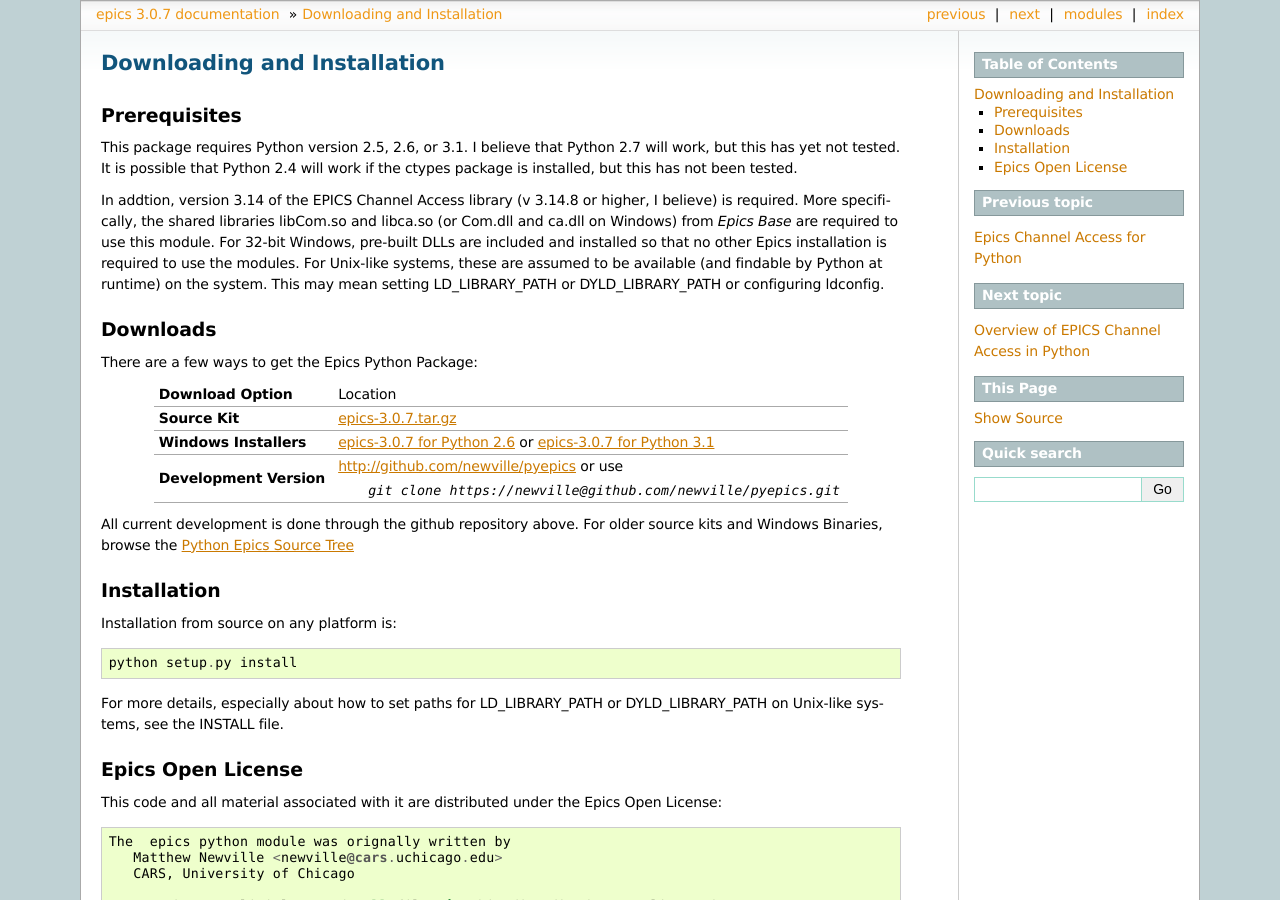
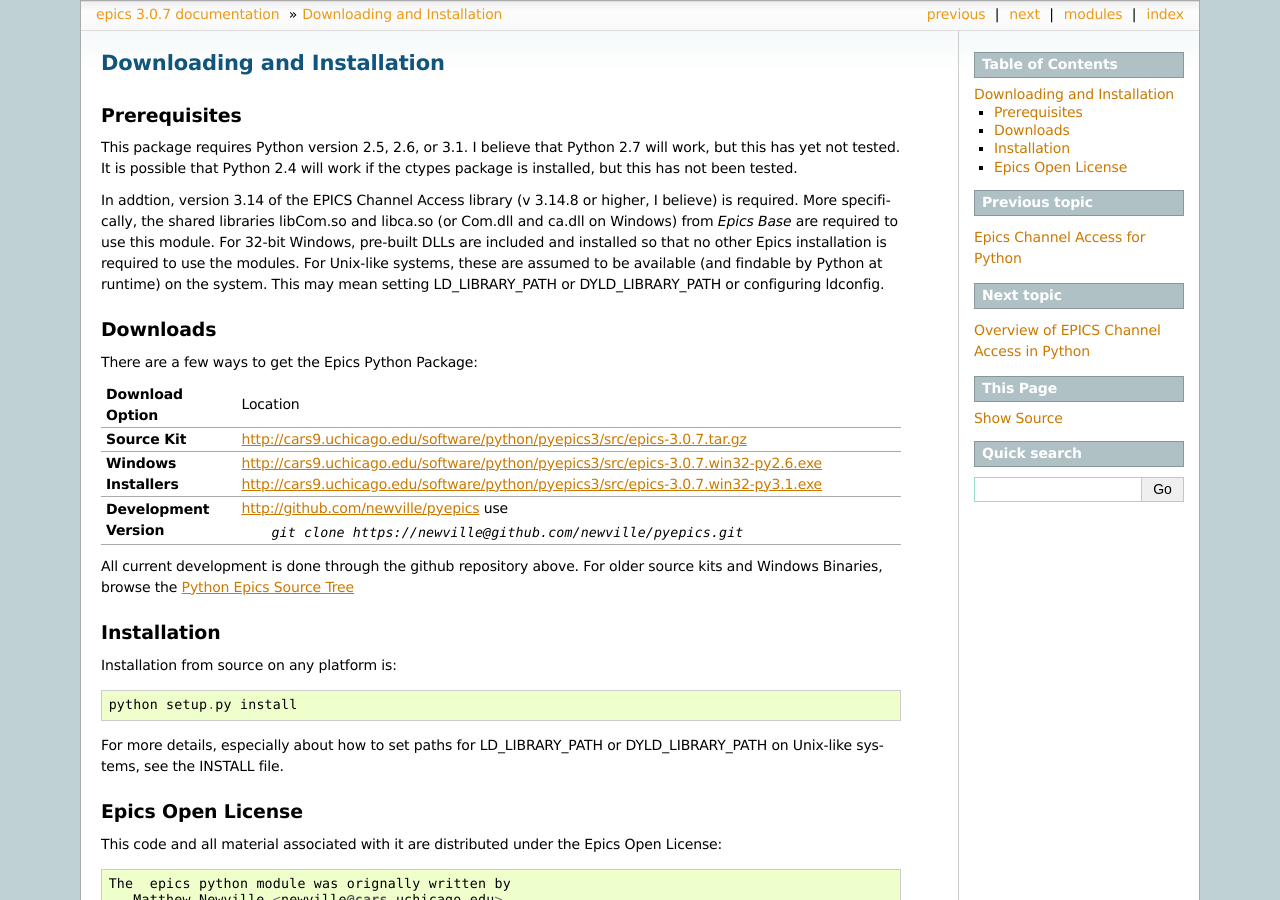
Before and after one commit to pyepics/pyepics, a Sphinx documentation site: the page built from doc/installation.rst, in a window 1280 px wide and 900 px high. Built offline with Sphinx 7.4.7, drawn with Linux system fonts in a browser that asks for light colours; formulas are drawn with MathJax 3; the version number is read from the project's files by our own code.

Commit message:
doc change

```diff
--- a/doc/installation.rst
+++ b/doc/installation.rst
@@ -25,16 +25,18 @@
 
 There are a few ways to get the Epics Python Package:
 
-=========================== ===============================================================================================================
-  **Download Option**            Location
---------------------------- ---------------------------------------------------------------------------------------------------------------
-  **Source Kit**             `epics-3.0.7.tar.gz <http://cars9.uchicago.edu/software/python/pyepics3/src/epics-3.0.7.tar.gz>`_
---------------------------- ---------------------------------------------------------------------------------------------------------------
-  **Windows Installers**     `epics-3.0.7 for Python 2.6 <http://cars9.uchicago.edu/software/python/pyepics3/src/epics-3.0.7.win32-py2.6.exe>`_   or  `epics-3.0.7 for Python 3.1 <http://cars9.uchicago.edu/software/python/pyepics3/src/epics-3.0.7.win32-py3.1.exe>`_
---------------------------- ---------------------------------------------------------------------------------------------------------------
-  **Development Version**    http://github.com/newville/pyepics  or use
-                              `git clone https://newville@github.com/newville/pyepics.git`
-=========================== ===============================================================================================================
+
+================================= ======================================
+  **Download Option**                  Location
+--------------------------------- --------------------------------------
+  **Source Kit**                       http://cars9.uchicago.edu/software/python/pyepics3/src/epics-3.0.7.tar.gz
+--------------------------------- --------------------------------------
+  **Windows Installers**               http://cars9.uchicago.edu/software/python/pyepics3/src/epics-3.0.7.win32-py2.6.exe
+                                       http://cars9.uchicago.edu/software/python/pyepics3/src/epics-3.0.7.win32-py3.1.exe
+--------------------------------- --------------------------------------
+  **Development Version**              http://github.com/newville/pyepics    use
+                                          `git clone https://newville@github.com/newville/pyepics.git`
+================================= ======================================
 
 All current development is done through the github repository above. For older source kits and Windows Binaries, browse the `Python Epics Source Tree <http://cars9.uchicago.edu/software/python/pyepics3/src/>`_
 
```
